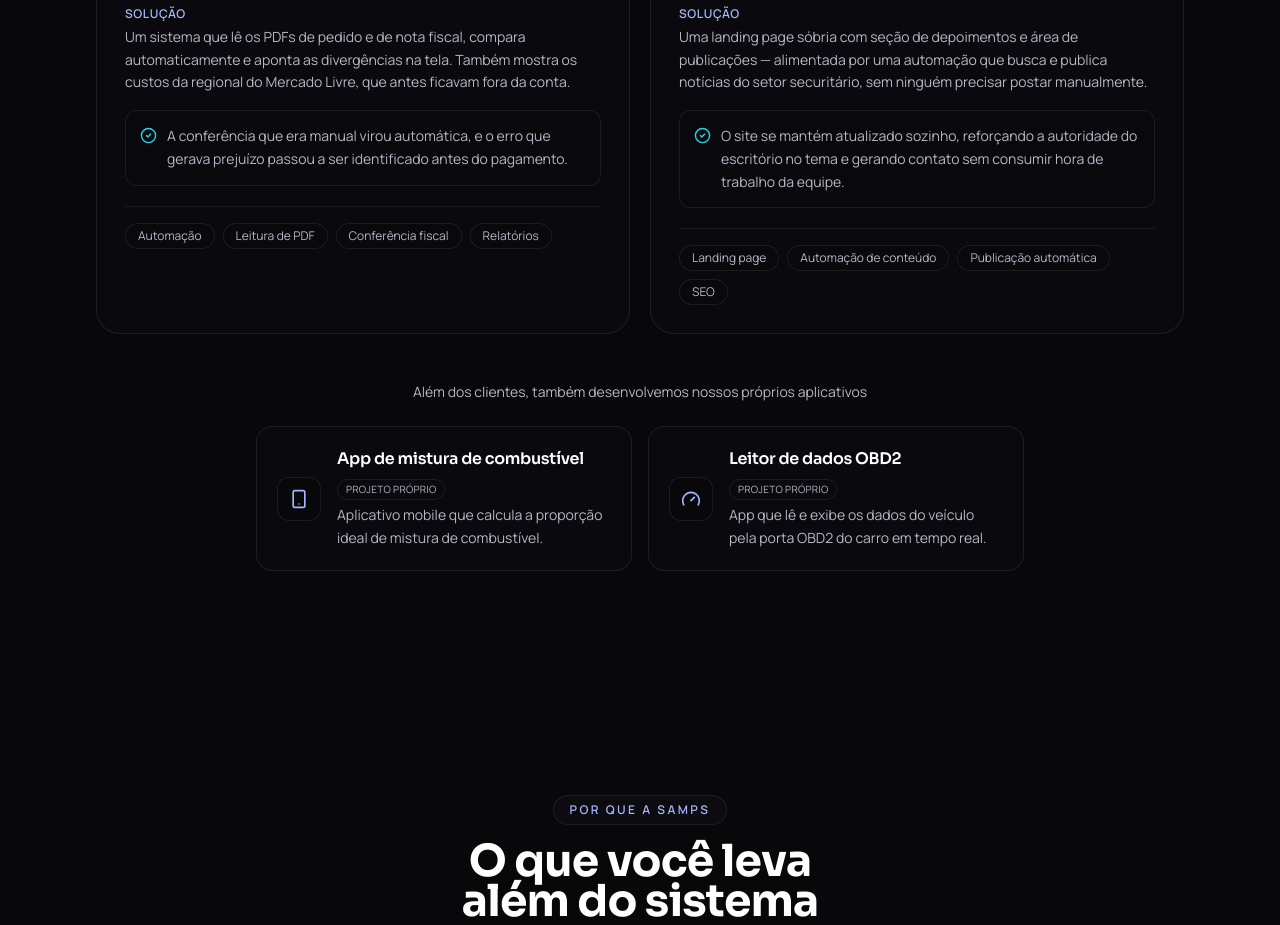
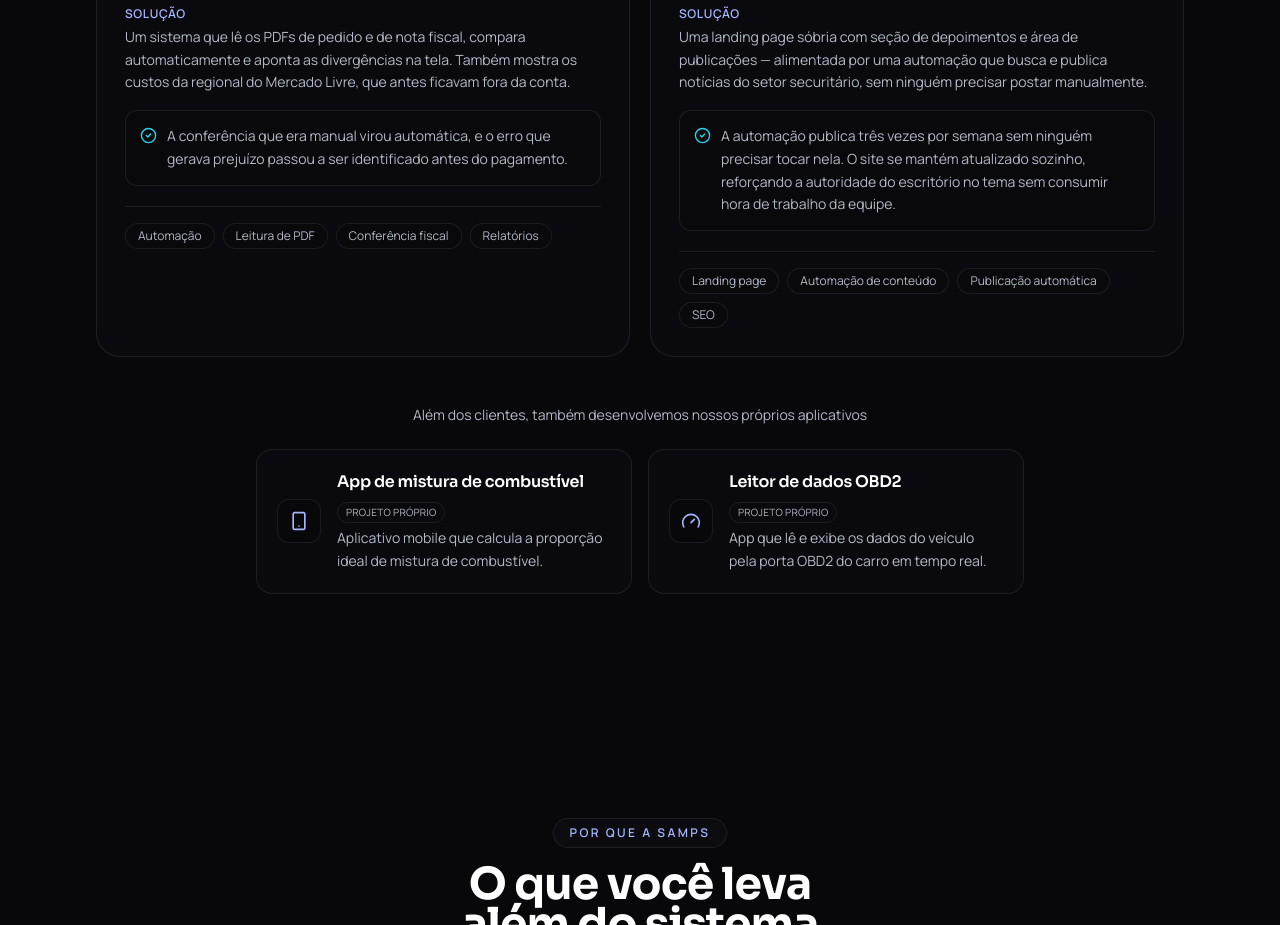
Before and after one commit to masamps/samtech-landing, a React (Vite) app: page / in a window 1280 px wide. Shown: the part 3720-4645 px from the top of the page. Built offline with nearby package versions, Linux system fonts and the light colour scheme; no server answers.

Commit message:
Citar a frequência de publicação no case de advocacia
Três vezes por semana é um dado concreto e verificável, mais convincente que
descrever a automação de forma genérica.

```diff
--- a/src/data/site.js
+++ b/src/data/site.js
@@ -146,7 +146,7 @@ export const cases = [
     solution:
       "Uma landing page sóbria com seção de depoimentos e área de publicações — alimentada por uma automação que busca e publica notícias do setor securitário, sem ninguém precisar postar manualmente.",
     result:
-      "O site se mantém atualizado sozinho, reforçando a autoridade do escritório no tema e gerando contato sem consumir hora de trabalho da equipe.",
+      "A automação publica três vezes por semana sem ninguém precisar tocar nela. O site se mantém atualizado sozinho, reforçando a autoridade do escritório no tema sem consumir hora de trabalho da equipe.",
     tags: ["Landing page", "Automação de conteúdo", "Publicação automática", "SEO"],
   },
 ];
```
